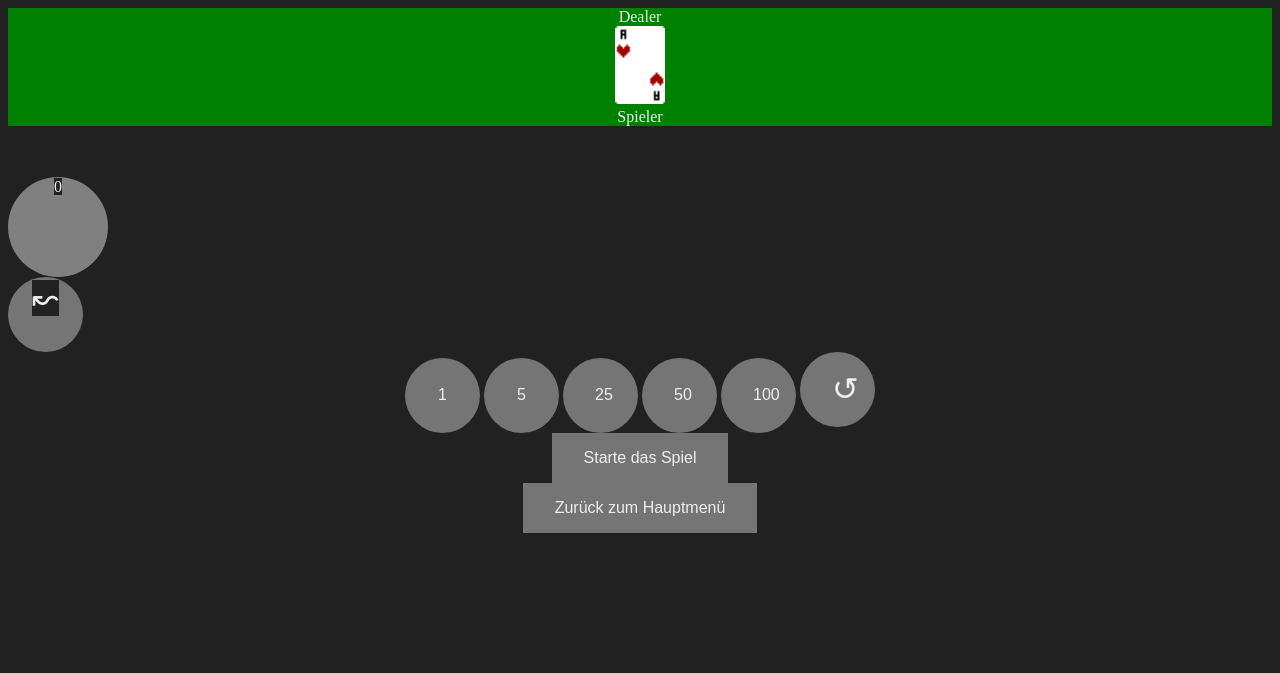
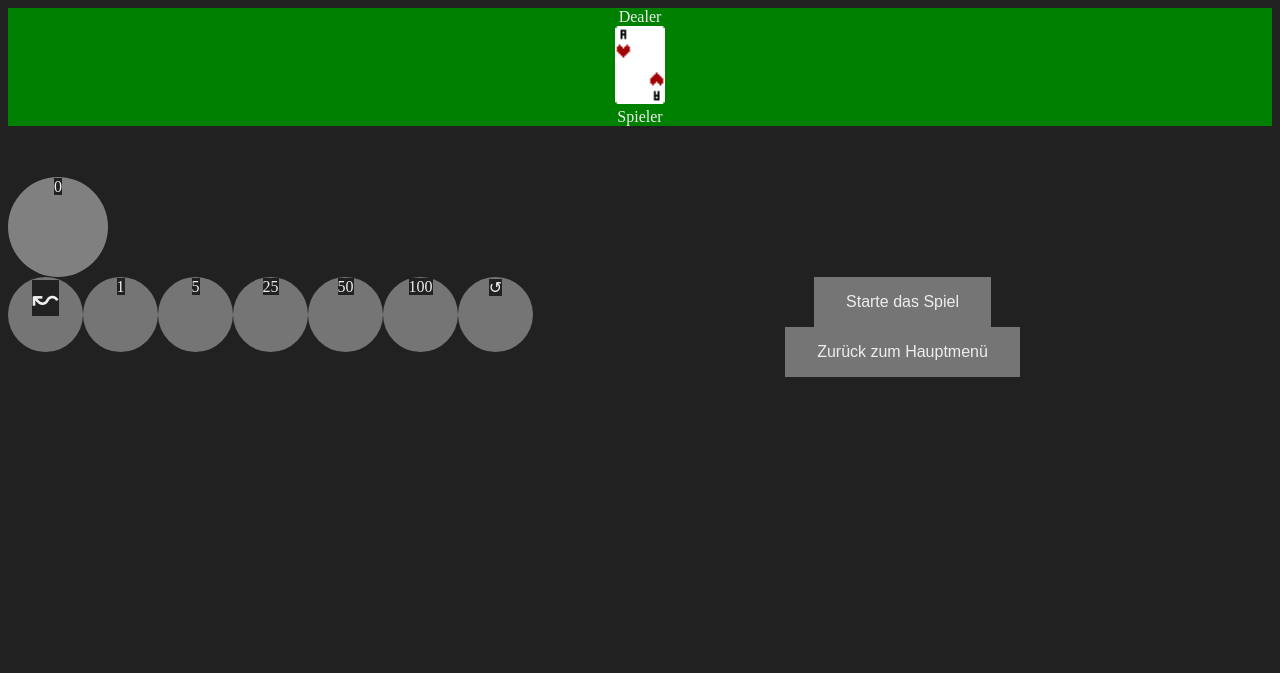
Before and after one commit to DJJayT/Blackjack, a PHP site: page /singleplayer in a window 1280 px wide. Shown: the top 673 px of the page. Run offline with PHP 8.4, Linux system fonts and the light colour scheme.

Commit message:
Chips von Buttons zu Divs geändert

```diff
--- a/private/views/singleplayer/singleplayerbody.html
+++ b/private/views/singleplayer/singleplayerbody.html
@@ -29,12 +29,31 @@
     <div class="chip symbol" id="back">
         <a>↜</a>
     </div>
-    <button type="button" id="chip1" class="chip playchip">1</button>
-    <button type="button" id="chip5" class="chip playchip">5</button>
-    <button type="button" id="chip25" class="chip playchip">25</button>
-    <button type="button" id="chip50" class="chip playchip">50</button>
-    <button type="button" id="chip100" class="chip playchip">100</button>
-    <button type="button" id="repeat2x" class="chip symbol">↺</button>
+
+    <div class="chip playchip" id="chip1">
+        <a>1</a>
+    </div>
+
+    <div class="chip playchip" id="chip5">
+        <a>5</a>
+    </div>
+
+    <div class="chip playchip" id="chip25">
+        <a>25</a>
+    </div>
+
+    <div class="chip playchip" id="chip50">
+        <a>50</a>
+    </div>
+
+    <div class="chip playchip" id="chip100">
+        <a>100</a>
+    </div>
+
+    <div class="chip playchip" id="repeat2x">
+        <a>↺</a>
+    </div>
+
 </div>
 
 <div id="otherButtons" class="center">
--- a/public/styles/singleplayer.css
+++ b/public/styles/singleplayer.css
@@ -36,6 +36,7 @@
 }
 
 .chip {
+
     width: 75px;
     height: 75px;
     border-radius: 50%;
@@ -60,6 +61,11 @@
 
 .symbol {
     font-size: 2rem;
+    float: left;
+}
+
+.playchip{
+    float: left;
 }
 
 .center {
```
